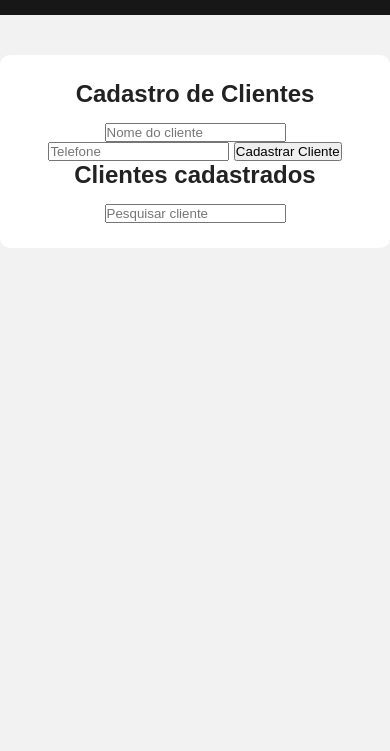
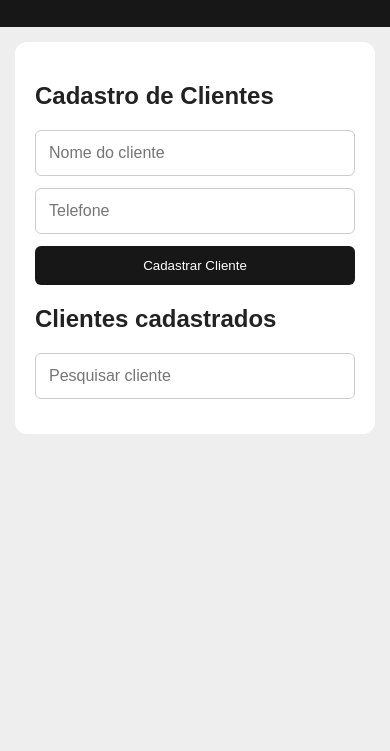
Before and after one commit to wendel-a11/sistema-cadastro-barbearia, a plain HTML site: page index.html in a window 390 px wide. Shown: the part 93-844 px from the top of the page. Drawn offline with Linux system fonts and the light colour scheme; files that its build step writes are made by us from their sources; files whose address does not match are found by name.

Commit message:
Adicionado layout responsivo e estilização dos formulários

```diff
--- a/style.css
+++ b/style.css
@@ -7,31 +7,78 @@
 
 body {
     font-family: Arial, sans-serif;
-    background: #f2f2f2;
+    background: #eeeeee;
     color: #222;
 }
 
 header {
     background: #171717;
     color: white;
-    padding: 25px;
+    padding: 30px;
     text-align: center;
 }
 
 header h1 {
-    font-size: 28px;
+    font-size: 30px;
     margin-bottom: 8px;
 }
 
 main {
     max-width: 800px;
-    margin: 40px auto;
-    padding: 25px;
+    margin: 35px auto;
+    padding: 30px;
     background: white;
-    border-radius: 10px;
-    text-align: center;
+    border-radius: 12px;
 }
 
-main h2 {
-    margin-bottom: 15px;
+h2 {
+    margin: 20px 0;
 }
+
+form {
+    display: flex;
+    flex-direction: column;
+    gap: 12px;
+}
+
+input {
+    width: 100%;
+    padding: 13px;
+    border: 1px solid #ccc;
+    border-radius: 6px;
+    font-size: 16px;
+}
+
+button {
+    padding: 12px;
+    background: #171717;
+    color: white;
+    border: none;
+    border-radius: 6px;
+    cursor: pointer;
+}
+
+button:hover {
+    background: #444;
+}
+
+#listaClientes {
+    list-style: none;
+    margin-top: 15px;
+}
+
+#listaClientes li {
+    padding: 12px;
+    border-bottom: 1px solid #ddd;
+}
+
+#listaClientes button {
+    margin: 5px;
+}
+
+@media (max-width: 600px) {
+    main {
+        margin: 15px;
+        padding: 20px;
+    }
+}
```
